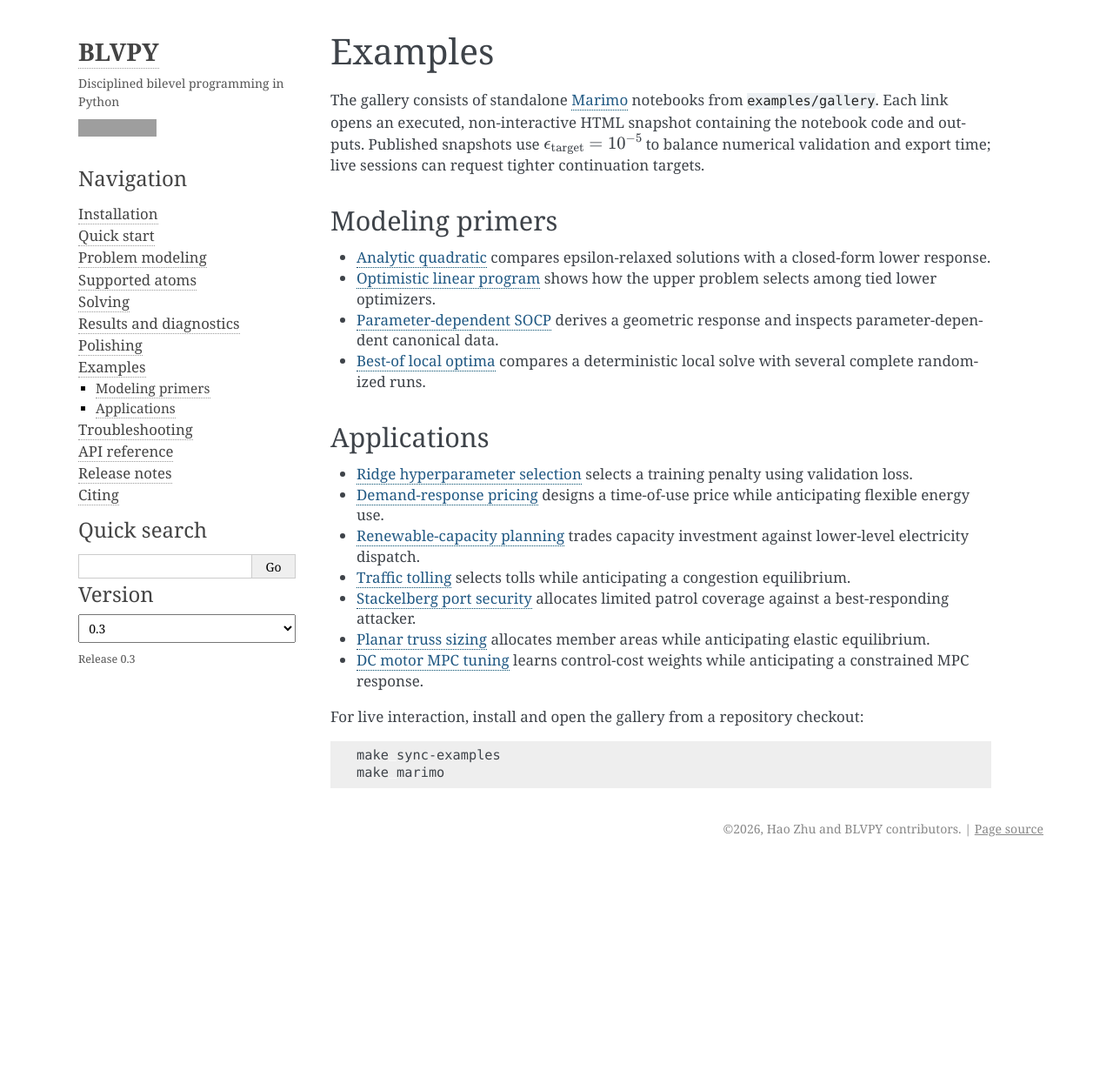
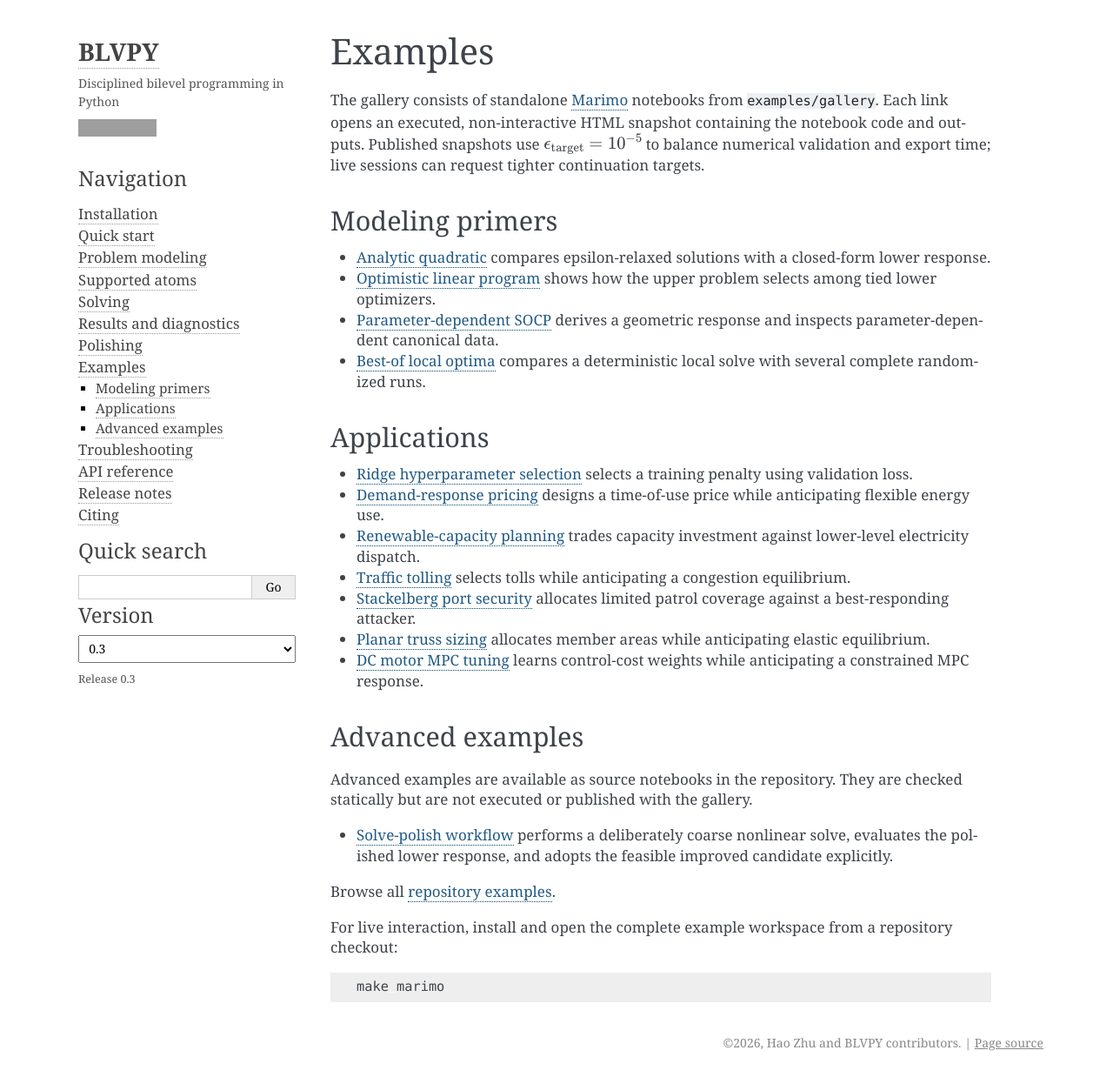
Before and after one commit to dxogrp/blvpy, a Sphinx documentation site: the page built from docs/examples.md, in a window 1280 px wide and 1238 px high. Shown: the whole window at 87% size. Built offline with Sphinx 7.4.7, drawn with Linux system fonts in a browser that asks for light colours; grey boxes are pictures that could not be loaded.

Commit message:
Consolidate example documentation

````diff
--- a/docs/examples.md
+++ b/docs/examples.md
@@ -34,9 +34,19 @@ live sessions can request tighter continuation targets.
 - {example}`DC motor MPC tuning <dc_motor_mpc_tuning>`
   learns control-cost weights while anticipating a constrained MPC response.
 
-For live interaction, install and open the gallery from a repository checkout:
+## Advanced examples
+
+Advanced examples are available as source notebooks in the repository. They are
+checked statically but are not executed or published with the gallery.
+
+- [Solve-polish workflow](https://github.com/dxogrp/blvpy/blob/main/examples/advanced/polishing_workflow.py)
+  performs a deliberately coarse nonlinear solve, evaluates the polished lower
+  response, and adopts the feasible improved candidate explicitly.
+
+Browse all [repository examples](https://github.com/dxogrp/blvpy/tree/main/examples).
+
+For live interaction, install and open the complete example workspace from a repository checkout:
 
 ```shell
-make sync-examples
 make marimo
 ```
````
Also changed, not shown: README.md (+0 -2 lines), examples/README.md (deleted), 1 other file.
